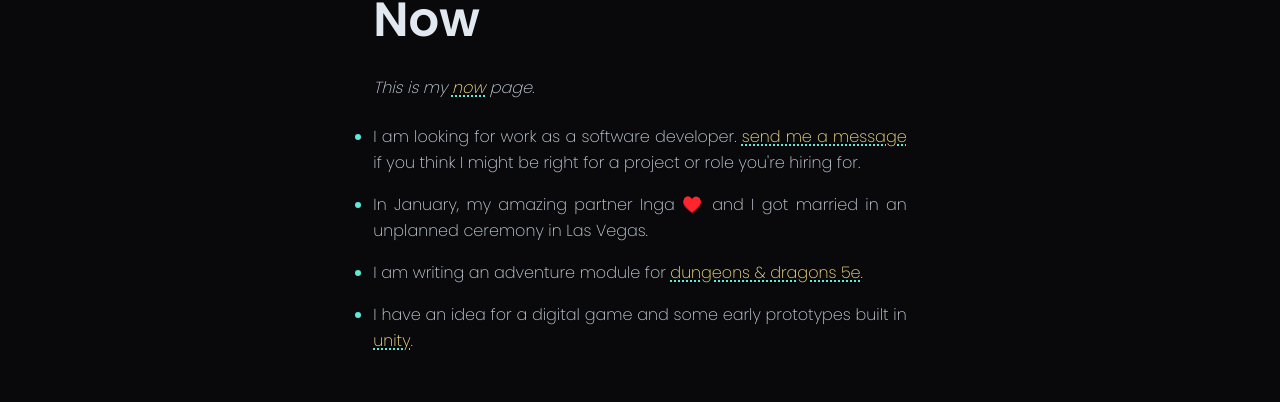
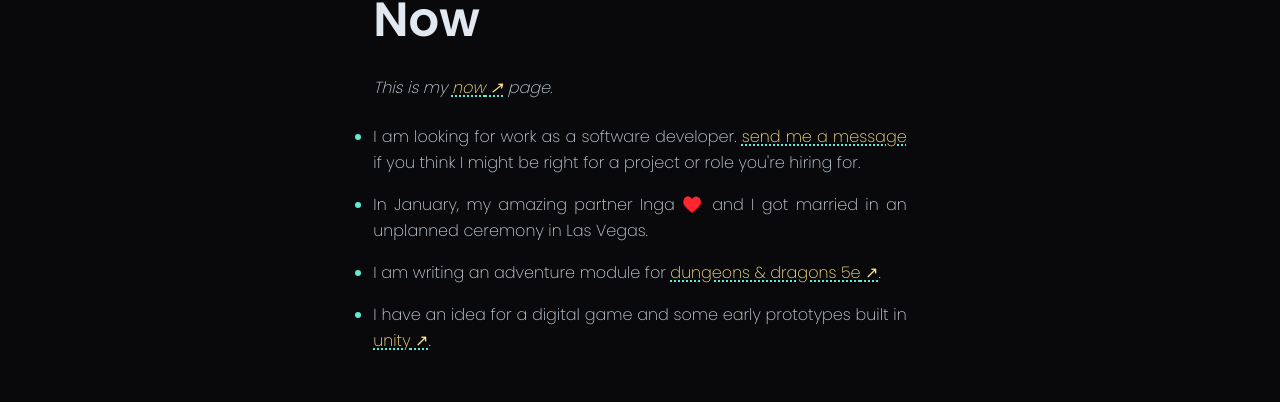
Before and after one commit to CharmedSatyr/personal-website, a Next.js app: page /now in a window 1280 px wide. Shown: the part 132-534 px from the top of the page. Built offline with nearby package versions, Linux system fonts and the light colour scheme.

Commit message:
Indicate external links

```diff
--- a/components/Link.tsx
+++ b/components/Link.tsx
@@ -20,7 +20,7 @@ const CustomLink = ({
 
 	return (
 		<a
-			className="hyperlink"
+			className="hyperlink after:content-['_↗']"
 			target="_blank"
 			rel="noopener noreferrer"
 			href={href}
--- a/css/tailwind.css
+++ b/css/tailwind.css
@@ -8,7 +8,7 @@
 	}
 
 	.hyperlink {
-		@apply /*after:content-['_↗']*/ lowercase text-secondary-700 underline decoration-accent-600 decoration-dotted decoration-2 underline-offset-2 dark:text-dark-secondary-200 dark:decoration-dark-accent-300;
+		@apply lowercase text-secondary-700 underline decoration-accent-600 decoration-dotted decoration-2 underline-offset-2 dark:text-dark-secondary-200 dark:decoration-dark-accent-300;
 	}
 
 	h1.title {
```
